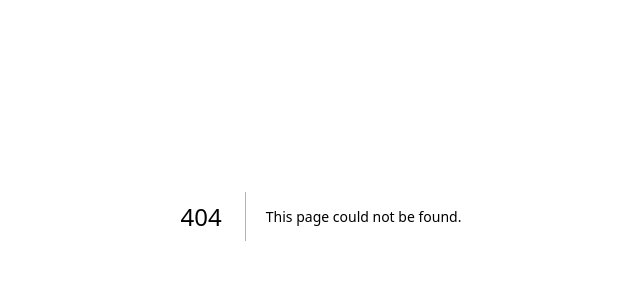
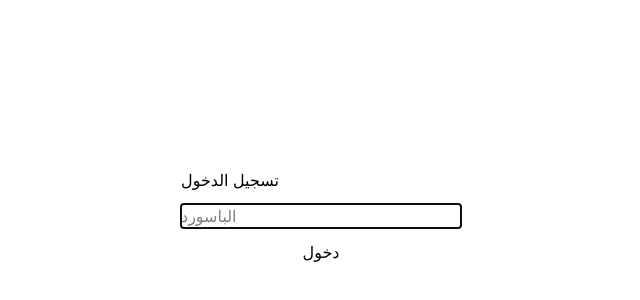
Before and after one commit to adelcasper99-dev/ai-agent, a Next.js app in the folder casper-voice-web/: page /login in a window 1280 px wide. Before the commit this address had no page. Shown: the part 184-484 px from the top of the page, without its empty margins (319-959 px from the left). Built offline with nearby package versions, Linux system fonts and the light colour scheme.

Commit message:
feat: add admin auth middleware and login route

```diff
--- /dev/null
+++ b/casper-voice-web/app/api/auth/login/route.ts
@@ -0,0 +1,19 @@
+import { NextRequest, NextResponse } from 'next/server';
+
+export async function POST(request: NextRequest) {
+  const { password } = await request.json();
+
+  if (password === process.env.ADMIN_PASSWORD) {
+    const response = NextResponse.json({ success: true });
+    response.cookies.set('admin_session', 'valid', {
+      httpOnly: true,
+      secure: process.env.NODE_ENV === 'production',
+      sameSite: 'lax',
+      maxAge: 60 * 60 * 24 * 7, // أسبوع
+      path: '/',
+    });
+    return response;
+  }
+
+  return NextResponse.json({ error: 'باسورد غلط' }, { status: 401 });
+}
--- /dev/null
+++ b/casper-voice-web/app/login/page.tsx
@@ -0,0 +1,44 @@
+'use client';
+
+import { useState } from 'react';
+import { useRouter } from 'next/navigation';
+
+export default function LoginPage() {
+  const [password, setPassword] = useState('');
+  const [error, setError] = useState('');
+  const router = useRouter();
+
+  const handleSubmit = async (e: React.FormEvent) => {
+    e.preventDefault();
+    setError('');
+
+    const res = await fetch('/api/auth/login', {
+      method: 'POST',
+      headers: { 'Content-Type': 'application/json' },
+      body: JSON.stringify({ password }),
+    });
+
+    if (res.ok) {
+      router.push('/');
+    } else {
+      setError('باسورد غلط');
+    }
+  };
+
+  return (
+    <div style={{ display: 'flex', justifyContent: 'center', alignItems: 'center', height: '100vh' }}>
+      <form onSubmit={handleSubmit} style={{ display: 'flex', flexDirection: 'column', gap: '12px', width: '280px' }}>
+        <h2>تسجيل الدخول</h2>
+        <input
+          type="password"
+          placeholder="الباسورد"
+          value={password}
+          onChange={(e) => setPassword(e.target.value)}
+          autoFocus
+        />
+        <button type="submit">دخول</button>
+        {error && <p style={{ color: 'red' }}>{error}</p>}
+      </form>
+    </div>
+  );
+}
--- /dev/null
+++ b/casper-voice-web/middleware.ts
@@ -0,0 +1,30 @@
+import { NextRequest, NextResponse } from 'next/server';
+
+// المسارات اللي لازم تفضل مفتوحة من غير login (تليجرام لازم يوصلها من برا)
+const PUBLIC_PATHS = ['/login', '/api/auth/login', '/api/telegram/webhook'];
+
+export function middleware(request: NextRequest) {
+  const { pathname } = request.nextUrl;
+
+  // سيب المسارات العامة تعدي من غير فحص
+  if (PUBLIC_PATHS.some((p) => pathname.startsWith(p))) {
+    return NextResponse.next();
+  }
+
+  const session = request.cookies.get('admin_session');
+
+  if (!session || session.value !== 'valid') {
+    // لو API request رجّع 401 بدل ما تعمل redirect
+    if (pathname.startsWith('/api/')) {
+      return NextResponse.json({ error: 'Unauthorized' }, { status: 401 });
+    }
+    return NextResponse.redirect(new URL('/login', request.url));
+  }
+
+  return NextResponse.next();
+}
+
+// طبّق الـ middleware على كل حاجة ما عدا static files
+export const config = {
+  matcher: ['/((?!_next/static|_next/image|favicon.ico).*)'],
+};
```
